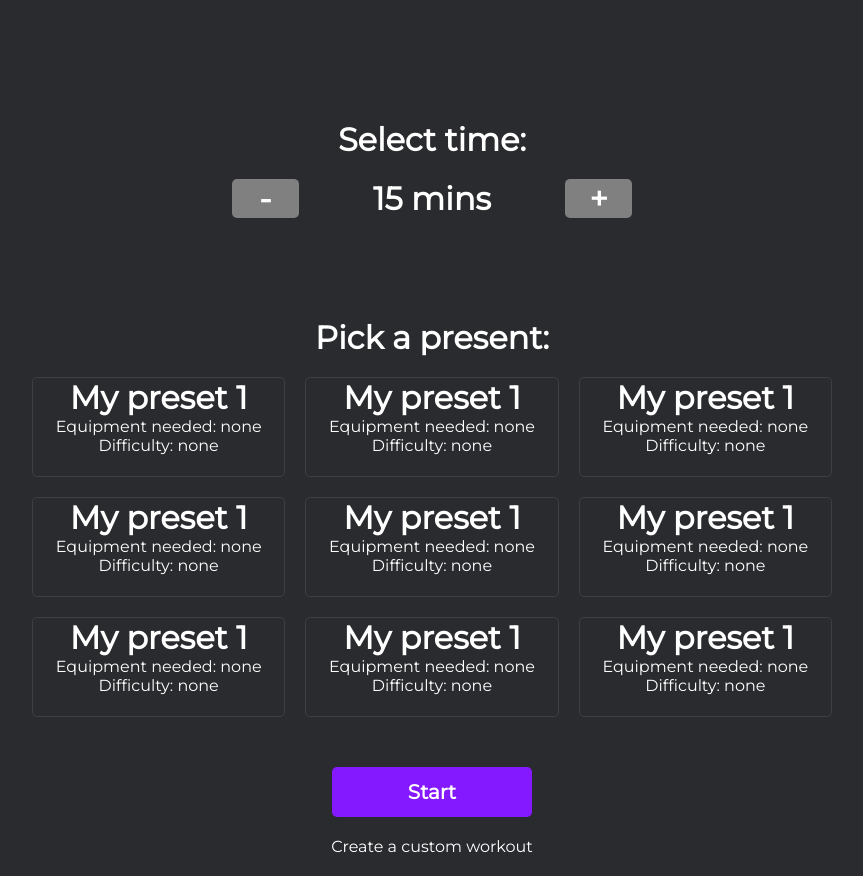
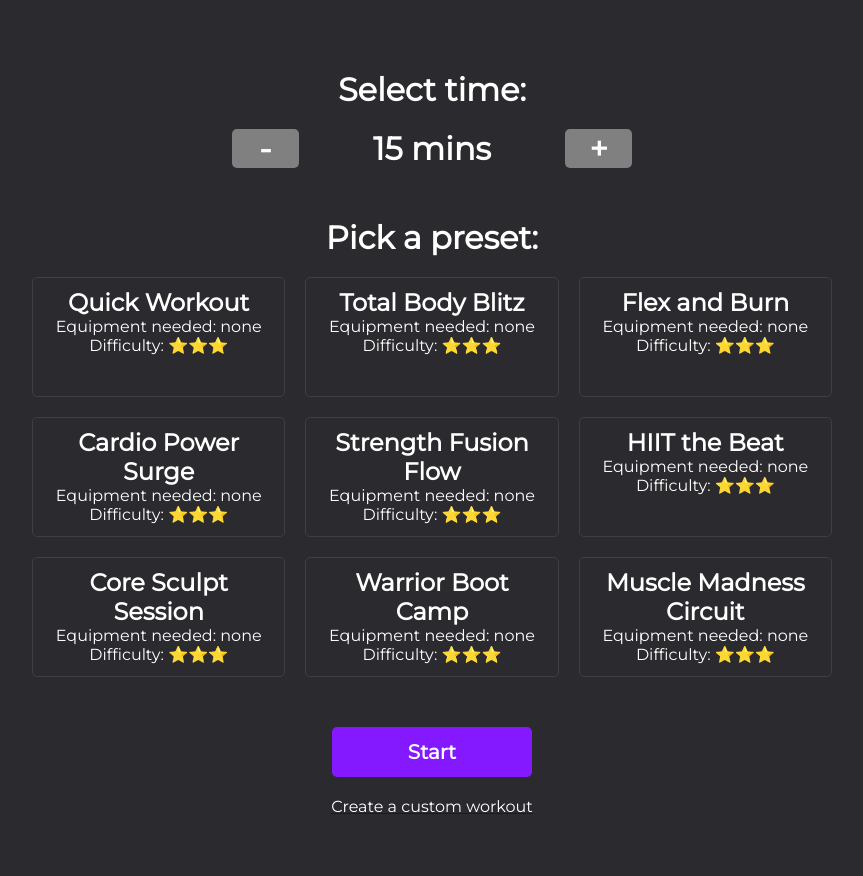
Before and after one commit to madzadev/workout, a Next.js app: page / in a window 1280 px wide. Shown: the whole page, without its empty margins (208-1071 px from the left). After the commit the page ends 836 px from the top, so only its background shows below. Built offline with nearby package versions, Linux system fonts and the light colour scheme.

Commit message:
added equipment selector

```diff
--- a/components/WorkoutPresetCard.js
+++ b/components/WorkoutPresetCard.js
@@ -3,9 +3,9 @@ import styles from "./WorkoutPresetCard.module.css";
 const WorkoutPresetCard = ({ workoutPresetName, onClick }) => {
   return (
     <div className={styles.wrapper} onClick={onClick}>
-      <h1>{workoutPresetName}</h1>
+      <h2>{workoutPresetName}</h2>
       <p>Equipment needed: none</p>
-      <p>Difficulty: none</p>
+      <p>Difficulty: ⭐⭐⭐</p>
     </div>
   );
 };
--- a/components/WorkoutPresetCard.module.css
+++ b/components/WorkoutPresetCard.module.css
@@ -1,7 +1,8 @@
 .wrapper {
   color: white;
-  height: 100px;
+  height: 120px;
   border: 1px solid rgb(63, 63, 63);
+  padding: 10px;
   border-radius: 5px;
   transition: transform 0.3s ease;
 }
--- a/pages/index.js
+++ b/pages/index.js
@@ -34,27 +34,29 @@ export default function Home() {
         }}
       />
 
-      <h1 className={styles.title}>Pick a present:</h1>
+      <h1 className={styles.title}>Pick a preset:</h1>
       <div className={styles.presetsWrapper}>
         <WorkoutPresetCard
-          workoutPresetName="My preset 1"
+          workoutPresetName="Quick Workout"
           onClick={() => {
             setActiveWorkoutPreset(0);
           }}
         />
-        <WorkoutPresetCard workoutPresetName="My preset 1" />
-        <WorkoutPresetCard workoutPresetName="My preset 1" />
-        <WorkoutPresetCard workoutPresetName="My preset 1" />
-        <WorkoutPresetCard workoutPresetName="My preset 1" />
-        <WorkoutPresetCard workoutPresetName="My preset 1" />
-        <WorkoutPresetCard workoutPresetName="My preset 1" />
-        <WorkoutPresetCard workoutPresetName="My preset 1" />
-        <WorkoutPresetCard workoutPresetName="My preset 1" />
+        <WorkoutPresetCard workoutPresetName="Total Body Blitz" />
+        <WorkoutPresetCard workoutPresetName="Flex and Burn" />
+        <WorkoutPresetCard workoutPresetName="Cardio Power Surge" />
+        <WorkoutPresetCard workoutPresetName="Strength Fusion Flow" />
+        <WorkoutPresetCard workoutPresetName="HIIT the Beat" />
+        <WorkoutPresetCard workoutPresetName="Core Sculpt Session" />
+        <WorkoutPresetCard workoutPresetName="Warrior Boot Camp" />
+        <WorkoutPresetCard workoutPresetName="Muscle Madness Circuit" />
       </div>
 
       <StartWorkoutButton />
 
-      <p style={{ color: "white" }}>Create a custom workout</p>
+      <a href="/custom">
+        <p style={{ color: "white" }}>Create a custom workout</p>
+      </a>
     </div>
   );
 }
--- a/pages/workout.js
+++ b/pages/workout.js
@@ -1,4 +1,4 @@
-const About = () => {
+const Workout = () => {
   return (
     <div>
       <div>
@@ -15,4 +15,4 @@ const About = () => {
   );
 };
 
-export default About;
+export default Workout;
--- a/styles/Home.module.css
+++ b/styles/Home.module.css
@@ -1,5 +1,5 @@
 .title {
-  margin-top: 100px;
+  margin-top: 50px;
   margin-bottom: 20px;
   color: white;
 }
--- a/styles/globals.css
+++ b/styles/globals.css
@@ -8,7 +8,7 @@
 }
 
 body {
-  background-color: #2a2b2e;
+  background-color: #2b2a2e;
   padding: 20px;
   text-align: center;
 }
```
Also changed, not shown: components/EquipmentSelector.js (added, +33 -0 lines), components/EquipmentSelector.module.css (added, +42 -0 lines), pages/custom.js (+50 -0 lines).
